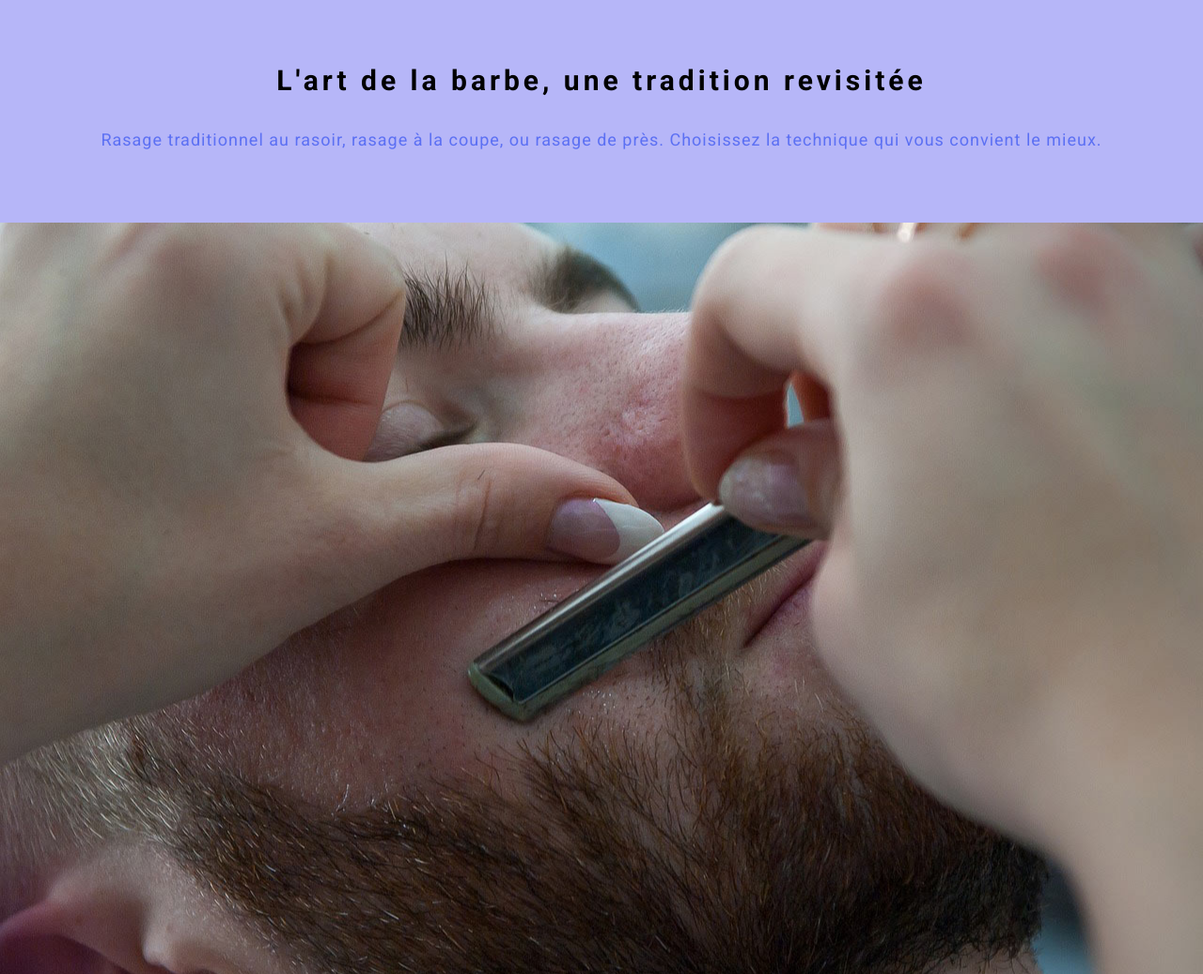
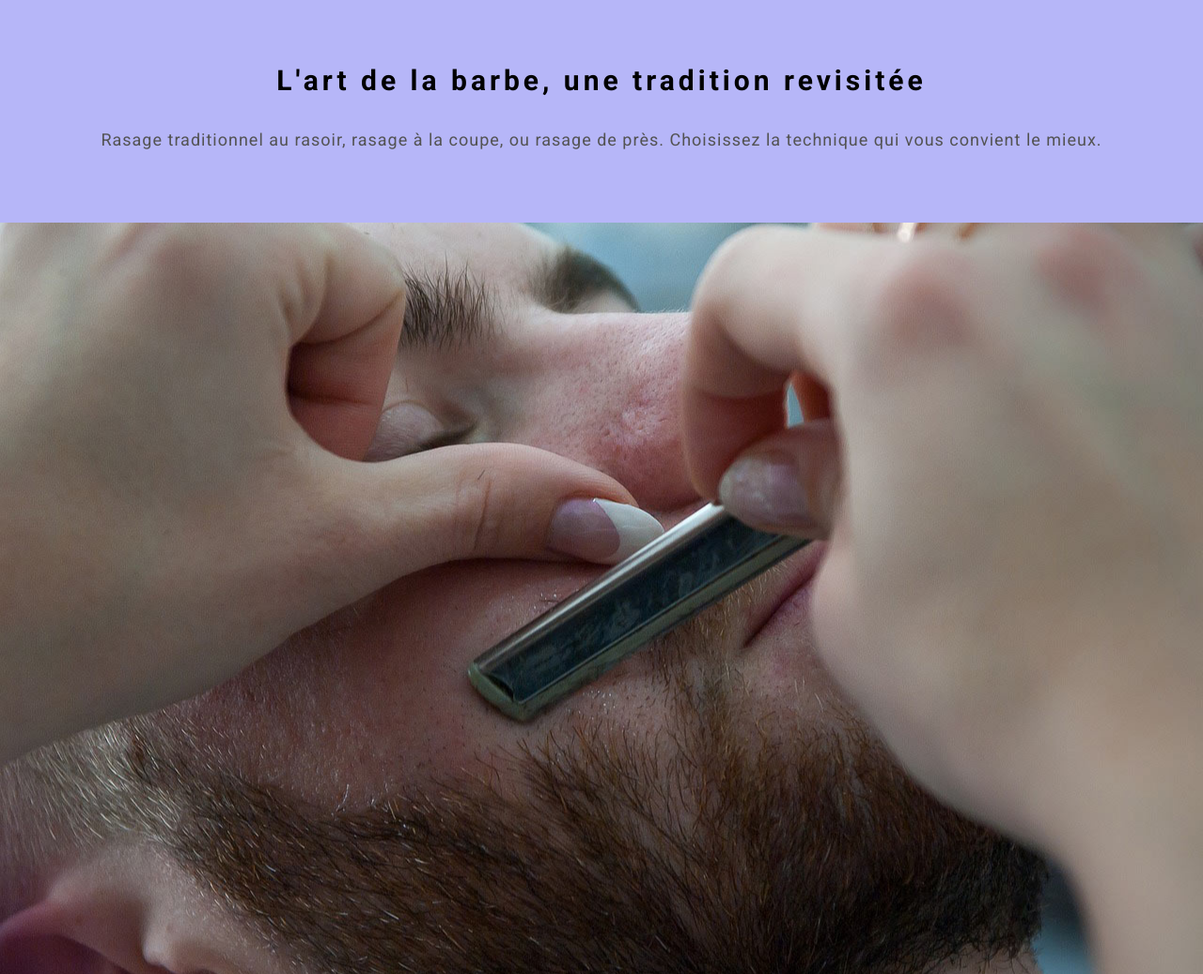
Before and after one commit to Rebeccagoz/mon-projet-pro, a plain HTML site: page barbier.html in a window 1280 px wide. Shown: the part 900-1937 px from the top of the page at 94% size. Drawn offline with Linux system fonts and the light colour scheme; a web font is replaced by a local one.

Commit message:
Add files via upload

```diff
--- a/style.css
+++ b/style.css
@@ -437,7 +437,7 @@ nav ul li a:hover {
 }
 .texte-coiffeur p {
   padding-top: 10px;
-  color: rgb(92, 112, 243);
+  color: rgb(83, 83, 83);
   font-size: 18px;
   letter-spacing: 1px;
 }
```
